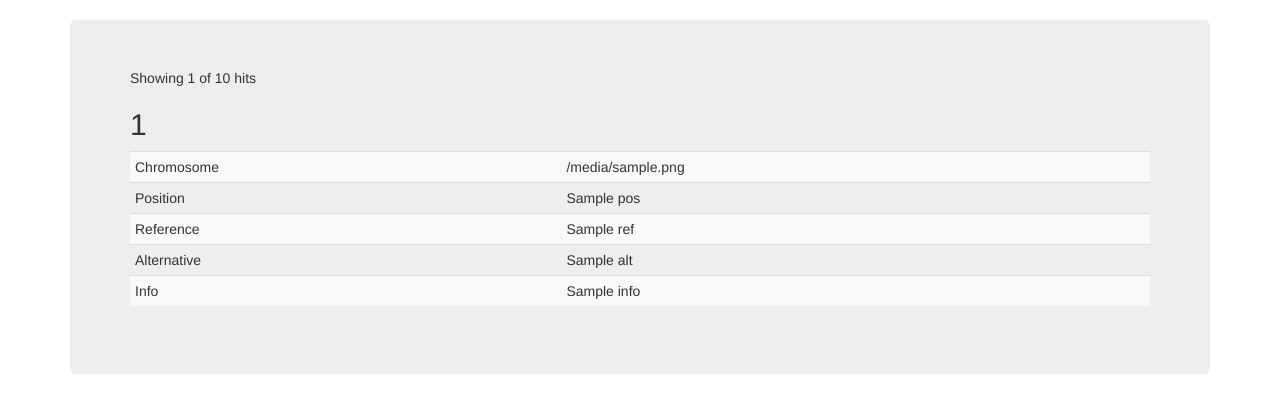
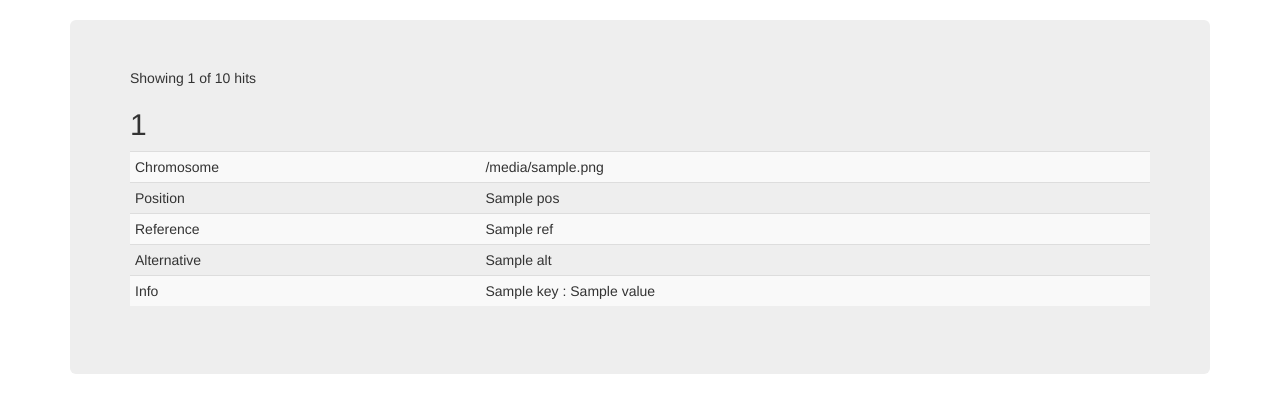
Before and after one commit to premanand17/django-elastic, a Python web app: template django_template/local_apps/es/templates/search/elasticsearch.html in a window 1280 px wide. Shown: the part 72-485 px from the top of the page. Run offline with Jinja, Linux system fonts and the light colour scheme; the template is opened without the code that fills it: most values are stand-ins (such as "Sample title", 1, 10 or a date in 2020); some libraries are stand-ins or nearby versions.

Commit message:
add info tags

```diff
--- a/django_template/local_apps/es/templates/search/elasticsearch.html
+++ b/django_template/local_apps/es/templates/search/elasticsearch.html
@@ -13,7 +13,13 @@
 			<tr><td>Position</td><td>{{ snp.POS }}</td></tr>
 			<tr><td>Reference</td><td>{{ snp.REF }}</td></tr>
 			<tr><td>Alternative</td><td>{{ snp.ALT }}</td></tr>
-			<tr><td>Info</td><td>{{ snp.INFO }}</td></tr>
+			<tr><td>Info</td><td>
+			{% for key, value in snp.items %}
+				{% if key != 'SRC' and key != 'POS' and key != 'REF' and key != 'ALT' and key != 'INFO' %}
+					{{ key }} {% if value %}: {{ value }}{% endif %}<br>
+				{% endif %}
+			{% endfor %}
+			</td></tr>
 		</table>
 		</div>
 	{% endfor %}
```
